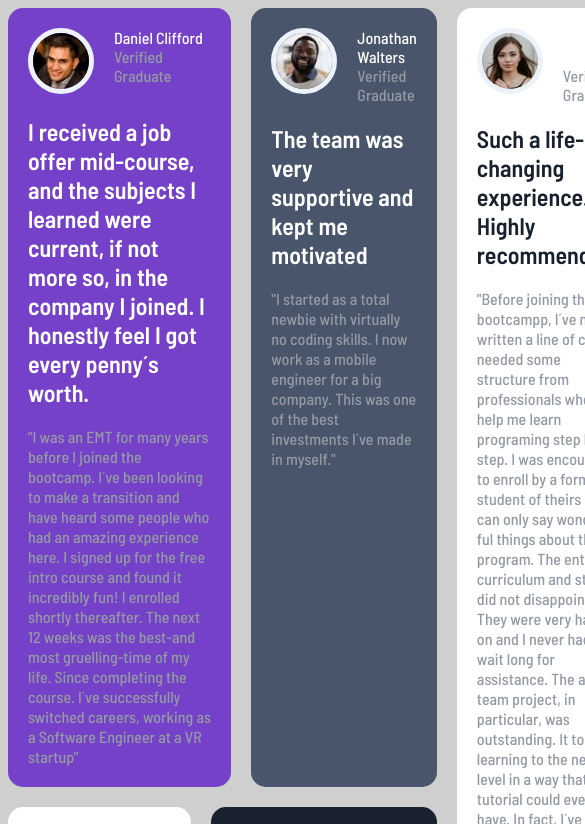
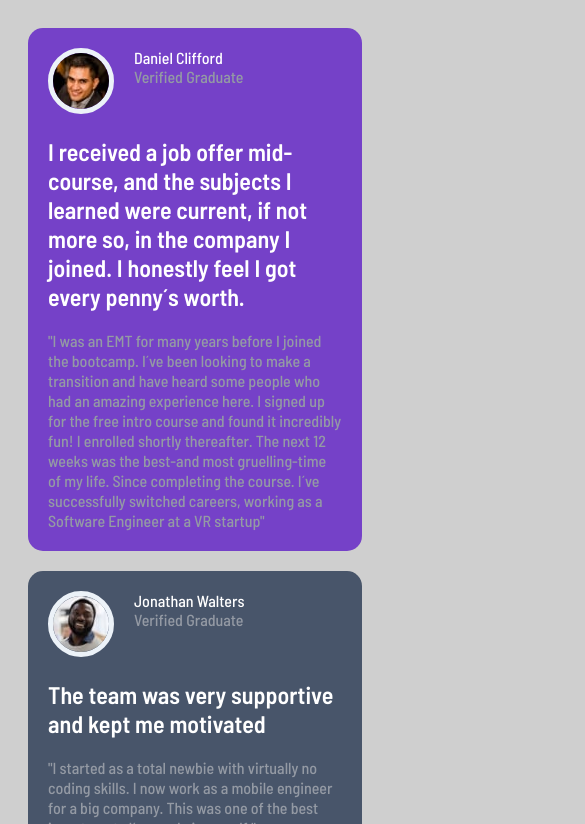
Before and after one commit to MatheusTomazz/Testimonials-grid-section-frontmentor, a plain HTML site: page index.html in a window 390 px wide. Shown: the top 824 px of the page, 585 px wide, since content can reach past the window. Drawn offline with Linux system fonts and the light colour scheme.

Commit message:
responsividade ok

```diff
--- a/style.css
+++ b/style.css
@@ -63,6 +63,11 @@ body{
   background-color: hsl(0, 0%, 100%);
 }
 
+.card--three .section--name,
+.card--four .section--name{
+  color: hsl(219, 29%, 14%);
+}
+
 .card--three h2,
 .card--four h2{
   color: hsl(219, 29%, 14%);
@@ -76,3 +81,18 @@ body{
   grid-area: card--five;
   background-color:hsl(219, 29%, 14%);
 }
+
+
+@media (max-width:900px){
+  .grid-container{
+    display: grid;
+    grid-template-areas:
+      'card--one'
+      'card--two'
+      'card--three'
+      'card--four'
+      'card--five'
+      ;
+      padding: 20px;
+  }
+}
```
